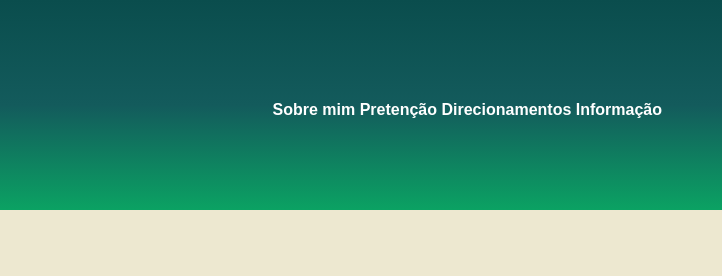
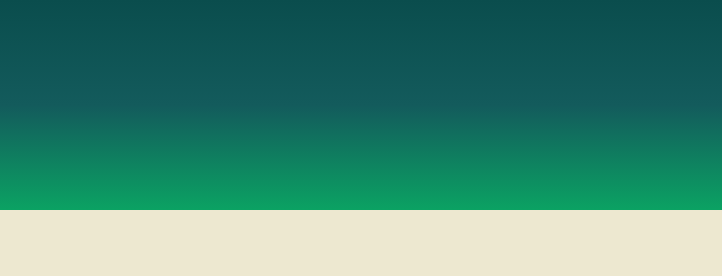
Before and after one commit to machadodeassisll76blip/Projeto-Blog, a plain HTML site: page index.html in a window 1280 px wide. Shown: the top 276 px of the page, 558-1280 px from the left. Drawn offline with Linux system fonts and the light colour scheme.

Commit message:
Atualizar o index.html

```diff
--- a/index.html
+++ b/index.html
@@ -14,14 +14,6 @@
             <h1>Blog.corte</h1>
             <p>Venha me ver falar sobre qualquer coisa desse mundo, com sinceridade.</p>
         </div>
-        <nav>
-            <ul>
-                <a href="#sobre">Sobre mim</a>
-                <a href="#prentencao">Pretenção</a>
-                <a href="#direcao">Direcionamentos</a>
-                <a href="#info">Informação</a>
-            </ul>
-        </nav>
     </header>
 
     <section id="sobre">
```
